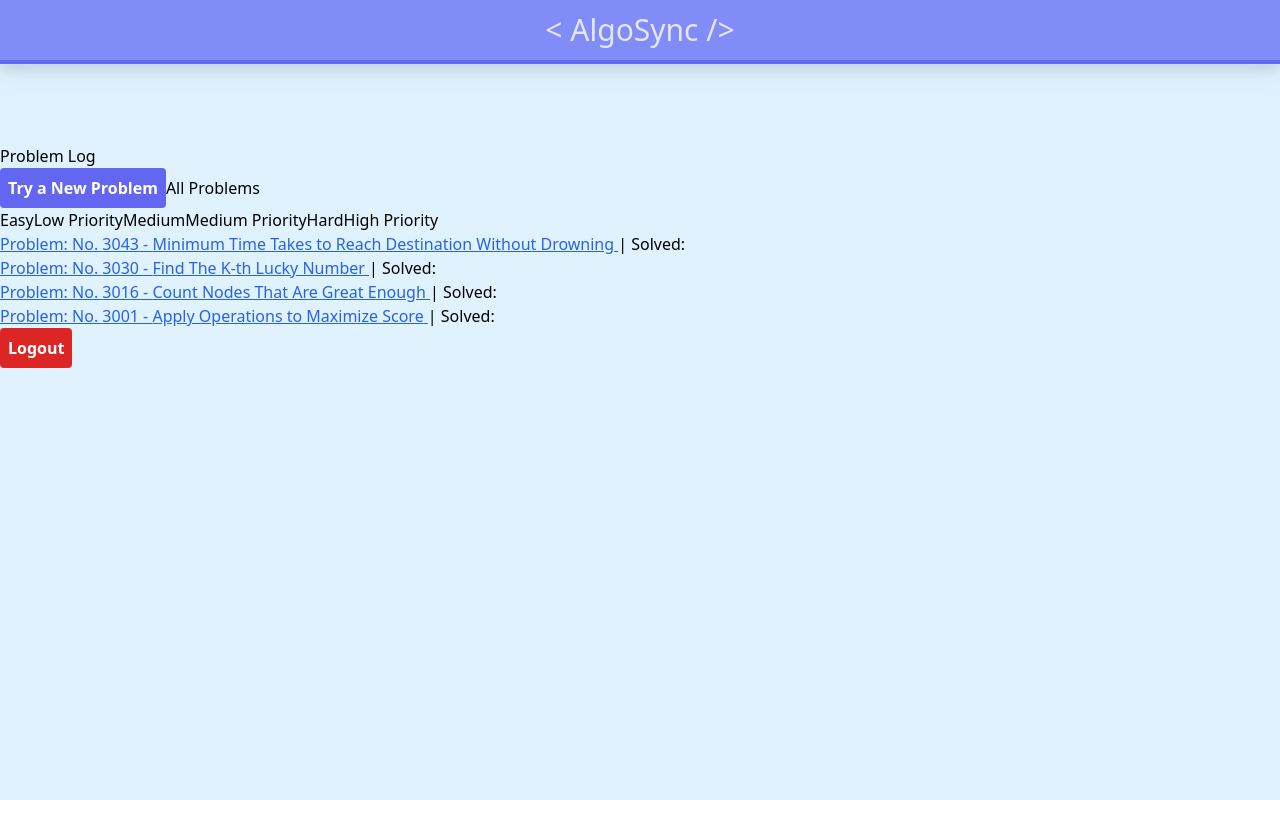
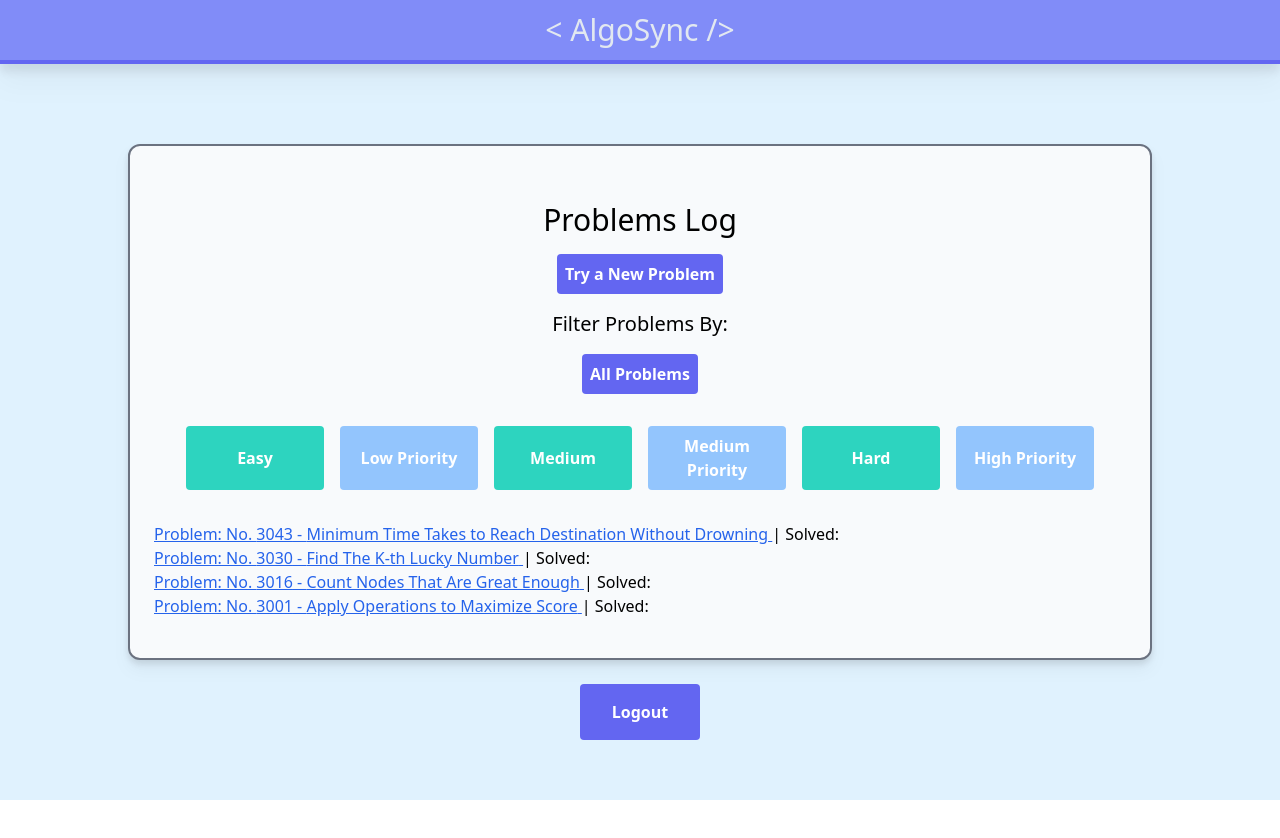
Before and after one commit to AlgoSync/algosync, a React app in the folder client/: page /history in a window 1280 px wide. Shown: the top 838 px of the page. Built offline with nearby package versions, Linux system fonts and the light colour scheme.

Commit message:
Created draft of Problem History Log

```diff
--- a/client/src/components/History.jsx
+++ b/client/src/components/History.jsx
@@ -47,6 +47,7 @@ export const History = () => {
     buttons.push(
       <button
         key={`d${i}`}
+        className="bg-teal-400 hover:bg-teal-600 text-white font-bold p-2 m-2 rounded"
         onClick={() =>
           dispatch(
             setProblemLogDisplay(allProblems.filter((p) => p.difficulty === i))
@@ -59,6 +60,7 @@ export const History = () => {
     buttons.push(
       <button
         key={`p${i}`}
+        className="bg-blue-300 hover:bg-blue-500 text-white font-bold p-2 m-2 rounded"
         onClick={() =>
           dispatch(
             setProblemLogDisplay(allProblems.filter((p) => p.priority === i))
@@ -72,25 +74,29 @@ export const History = () => {
 
   return (
     <div>
-      <section>
-        <div className="history-heading-container">Problem Log</div>
-        <div>
+      <div className="flex flex-col justify-center max-w-6xl mx-auto px-6 bg-slate-50 drop-shadow-lg border-solid border-2 border-gray-500 rounded-xl h-full w-4/5">
+        <div className="flex flex-row justify-center text-3xl my-4">Problems Log</div>
+        <div className="flex flex-row justify-center">
           {/* Button to navigate back to  main app page to work on a new problem*/}
           <button
-            className="bg-indigo-500 hover:bg-indigo-700 text-white font-bold py-2 px-2 rounded"
+            className="bg-indigo-500 hover:bg-indigo-700 text-white font-bold py-2 px-2 mx-6 rounded"
             onClick={() => navigate("/app")}
           >
             Try a New Problem
           </button>
-
-          <button onClick={() => dispatch(setProblemLogDisplay(allProblems))}>
+        </div>
+        <div className="flex flex-col items-center">
+          <div className="text-xl my-4">Filter Problems By:</div>
+          <button onClick={() => dispatch(setProblemLogDisplay(allProblems))} className="bg-indigo-500 hover:bg-indigo-700 text-white font-bold py-2 px-2 mx-6 rounded">
             All Problems
           </button>
         </div>
-        <div className="flashcard-bundles">{buttons}</div>
-        <div> {display}</div>
-      </section>
-      <LogoutButton clickHandler={() => navigate("/logout")} />
+        <div className="grid md:grid-cols-6 grid-cols-3 my-6 mx-6 justify-around">{buttons}</div>
+        <div > {display}</div>
+      </div>
+      <div className="flex flex-row justify-center items-end h-20">
+        <LogoutButton clickHandler={() => navigate("/logout")} />
+      </div>
     </div>
   );
 };
--- a/client/src/components/Logout.jsx
+++ b/client/src/components/Logout.jsx
@@ -9,7 +9,7 @@ export const LogoutButton = ({ clickHandler }) => {
   return (
     <div>
       <button
-        className="bg-red-600 hover:bg-red-800 text-white font-bold py-2 px-2 rounded"
+        className="bg-indigo-500 hover:bg-indigo-700 text-white font-bold py-4 px-8 rounded"
         onClick={clickHandler}
       >
         Logout
--- a/client/src/components/problemDisplay.jsx
+++ b/client/src/components/problemDisplay.jsx
@@ -75,6 +75,7 @@ export const ProblemDisplay = () => {
   };
 
   return (
+    <>
       <div className="flex flex-col justify-center max-w-lg mx-auto px-6 bg-slate-50 drop-shadow-lg border-solid border-2 border-gray-500 rounded-xl h-1/2 w-2/3">
         <div className="flex flex-row justify-between my-4">
           <h2 className="flex flex-col justify-center text-xl">
@@ -115,7 +116,7 @@ export const ProblemDisplay = () => {
         </div>
         {/* Section for problem tagging and submission */}
         <form onSubmit={handleProblemSubmit}>
-        <div className="my-2">Mark Question Review Priority: </div>
+          <div className="my-2">Question Priority: </div>
           <div className="flex flex-row justify-between">
             <button
               id="mark-high-prio"
@@ -160,7 +161,10 @@ export const ProblemDisplay = () => {
             </button>
           </div>
         </form>
-      <LogoutButton clickHandler={() => navigate("/logout")} />
       </div>
+      <div className="flex flex-row justify-center items-end h-20">
+        <LogoutButton clickHandler={() => navigate("/logout")}/>
+      </div>
+    </>
   );
 };
```
Lines whose indentation alone changed are shown as unchanged.
